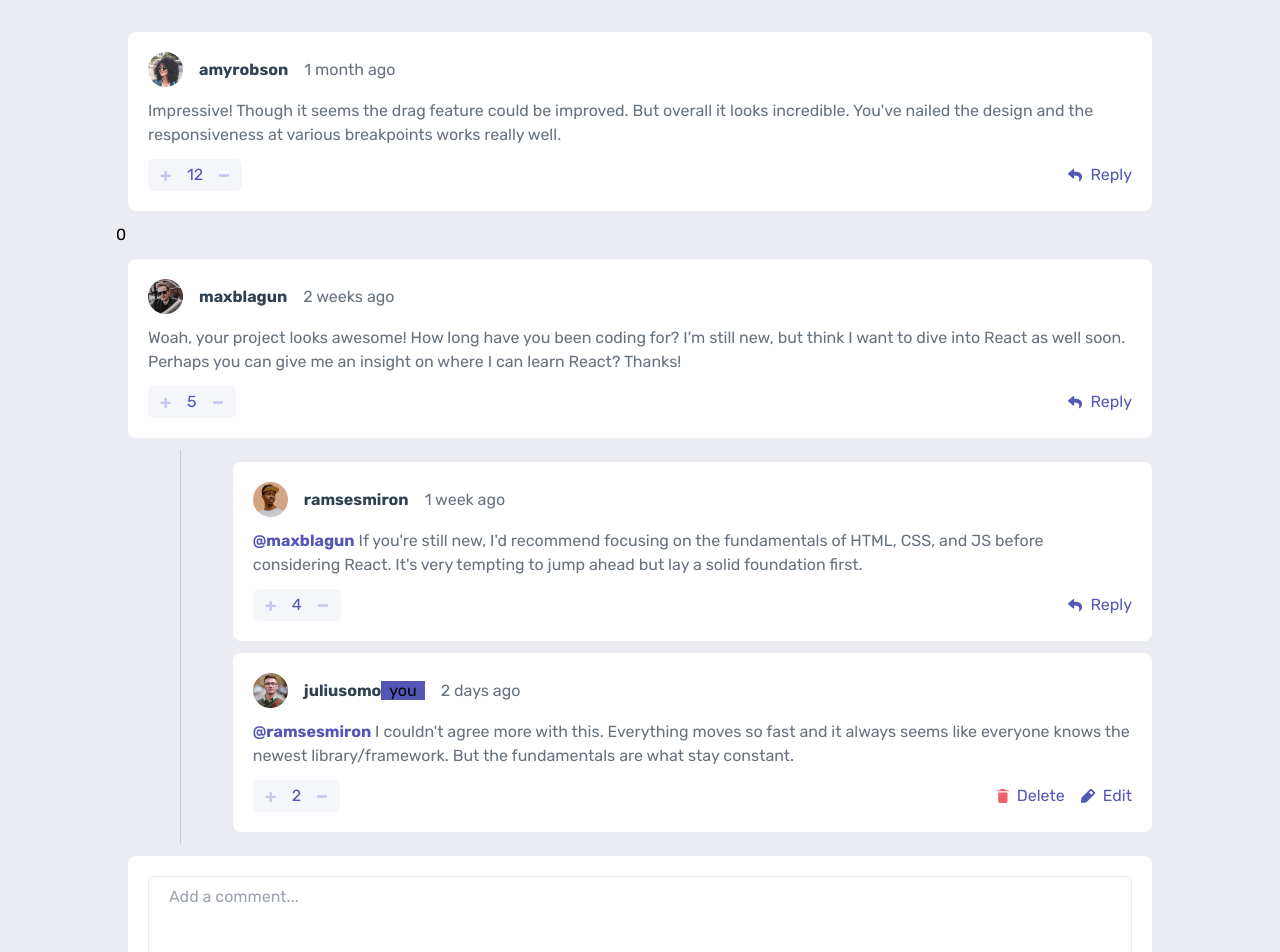
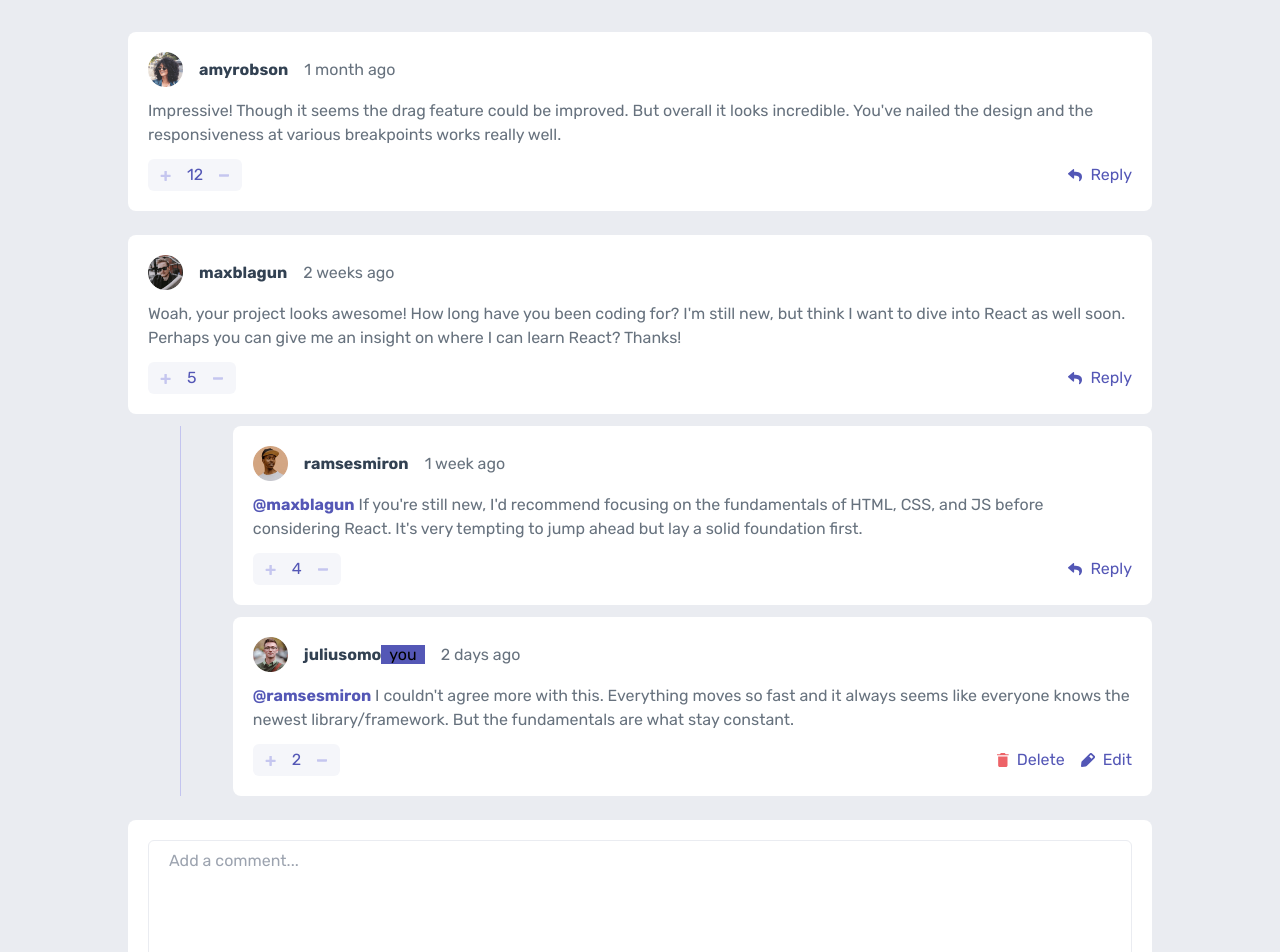
Before and after one commit to NinfarZ/interactive-comments-section, a Next.js app: page / in a window 1280 px wide. Shown: the top 952 px of the page. Built offline with nearby package versions, Linux system fonts and the light colour scheme.

Commit message:
Project works

```diff
--- a/pages/Comment.js
+++ b/pages/Comment.js
@@ -8,9 +8,8 @@ export default function Comment(props) {
 
     const [score, setScore] = useState(props.score)
     const [isEditing, setIsEditing] = useState(false)
+    const [isReplying, setIsReplying] = useState(false)
     const [content, setContent] = useState(props.content)
-    const [replies, setReplies] = useState(props.replies)
-    const [isReplying, setIsReplying] = useState(false)
     const [userScore, setUserScore] = useState(0)
     const [isVisible, setIsVisible] = useState(true)
 
@@ -25,6 +24,10 @@ export default function Comment(props) {
         if (userScore === - 1) return
         setScore(score - 1)
         setUserScore(userScore - 1)
+    }
+
+    function handleHasReplied() {
+        setIsReplying(false)
     }
 
     function removeComment() {
@@ -84,10 +87,10 @@ export default function Comment(props) {
     }
 
     function CommentButtons() {
-
         const handleIsReplying = () => {
             setIsReplying(true)
         }
+
         if (props.username === props.currentUser.username) {
             return (
                 <>
@@ -108,29 +111,6 @@ export default function Comment(props) {
                 <p className='text-Moderate-blue '>Reply</p>
             </button>
         )
-    }
-
-
-
-    function addReply(reply) {
-        const myReply = buildReply(reply)
-        setReplies(previousReplies => [...previousReplies, myReply])
-        setIsReplying(false)
-    }
-
-    function buildReply(text) {
-        const date = moment()
-        const newComment = {
-            id: replies.length + 1,
-            content: text,
-            createdAt: date.fromNow(),
-            score: 0,
-            user: props.currentUser,
-            replyingTo: props.username,
-            replies: []
-        }
-
-        return newComment
     }
 
     return (
@@ -161,9 +141,11 @@ export default function Comment(props) {
                         </div>
                     </div>
                     {isReplying && (
-                        <SendComment buttonText={'REPLY'} submitComment={addReply} image={props.currentUser.image.png} />
+                        <SendComment buttonText={'REPLY'} hasReplied={handleHasReplied} submitComment={props.handleReply} image={props.currentUser.image.png} replyingTo={props.username} />
                     )}
                 </div>
+
+
             )}
         </>
     )
--- a/pages/CommentBlock.js
+++ b/pages/CommentBlock.js
@@ -5,22 +5,27 @@ import SendComment from './SendComment'
 import moment from 'moment/moment'
 
 export default function CommentBlock(props) {
-    const [isReplying, setIsReplying] = useState(false)
+
     const [replies, setReplies] = useState(props.comment.replies)
+
 
     // useEffect(() => {
     //     mapReplies(props.comment)
     // }, [replies])
 
+
+
+
     function buildComment(comment) {
         const userData = comment.user
+        console.log(comment, comment.id)
         return <Comment currentUser={props.currentUser}
             key={comment.id}
-            setIsReplying={false}
+            handleReply={addReply}
             content={comment.content}
             createdAt={comment.createdAt}
             score={comment.score}
-            replies={comment.replies}
+            replies={comment.replies ? comment.replies : []}
             replyingTo={comment.replyingTo || null}
             {...userData}
         />
@@ -28,8 +33,29 @@ export default function CommentBlock(props) {
 
     function mapReplies(replies) {
         if (!replies.length) return
+        return replies.map(reply => buildComment(reply))
+    }
 
-        return replies.map(reply => buildComment(reply))
+    function addReply(reply, replyingTo) {
+        const myReply = buildReply(reply, replyingTo)
+        setReplies(previousReplies => [...previousReplies, myReply])
+
+
+    }
+
+    function buildReply(text, replyingTo) {
+        const date = moment()
+        const newComment = {
+            id: props.commentId + 1,
+            content: text,
+            createdAt: date.fromNow(),
+            score: 0,
+            user: props.currentUser,
+            replyingTo: replyingTo,
+
+        }
+
+        return newComment
     }
 
 
@@ -39,11 +65,6 @@ export default function CommentBlock(props) {
             <div>
                 {buildComment(props.comment)}
             </div>
-            <div>
-                {isReplying && (
-                    <SendComment buttonText={'REPLY'} submitComment={addReply} image={props.currentUser.image.png} />
-                )}
-            </div>
             <div className='before:content-[""] before:absolute before:bottom-0 before:top-0 before:left-16 before:border-l before:border-l-Light-grayish-blue relative'>
                 <div className='w-[90%] ml-auto'>
                     {mapReplies(replies)}
--- a/pages/SendComment.js
+++ b/pages/SendComment.js
@@ -9,7 +9,8 @@ export default function SendComment(props) {
     }
 
     const handleCommentSubmit = () => {
-        props.submitComment(comment)
+        props.submitComment(comment, props.replyingTo)
+        props.hasReplied && props.hasReplied()
     }
     return (
         <div className=' bg-White m-3 p-5 rounded-lg flex flex-col max-w-5xl space-y-3'>
--- a/pages/index.js
+++ b/pages/index.js
@@ -1,6 +1,6 @@
 import { data } from 'autoprefixer'
 import Head from 'next/head'
-import { useState } from 'react'
+import { useState, useEffect } from 'react'
 import Comment from './Comment'
 import SendComment from './SendComment'
 import CommentBlock from './CommentBlock'
@@ -11,40 +11,32 @@ export default function Home() {
 
 
   const currentUser = commentsData.currentUser
-  const [commentSection, setCommentSetion] = useState(commentsData.comments)
+  const [commentSection, setCommentSection] = useState(commentsData.comments)
+  const [commentCount, setCommentCount] = useState(0)
+
+  // const handleNewComment = () => {
+  //   setCommentCount(prev => prev + 1)
+  // }
 
 
   function buildCommentSection(comments) {
-    return commentSection.map(comment => buildComment(comment))
+    return comments.map(comment => buildComment(comment))
   }
 
+
   function buildComment(comment) {
-    const userData = comment.user
+
     return (
       <>
         <div>
-          <Comment currentUser={currentUser}
+          <CommentBlock currentUser={currentUser}
+            commentId={comment.id}
             key={comment.id}
-            setIsReplying={false}
-            content={comment.content}
-            createdAt={comment.createdAt}
-            score={comment.score}
-            replies={comment.replies}
-            replyingTo={comment.replyingTo || null}
-            {...userData}
+            comment={comment}
           />
 
         </div>
-        {comment.replies && comment.replies.length && (
-          <div className='before:content-[""] before:absolute before:bottom-0 before:top-0 before:left-16 before:border-l before:border-l-Light-grayish-blue relative'>
-            <div className='w-[90%] ml-auto'>
-              {comment.replies.map(reply => buildComment(reply))}
-            </div>
-          </div>
-        )}
-
       </>
-
     )
   }
 
@@ -64,8 +56,9 @@ export default function Home() {
 
   function addNewComment(text) {
     const newComment = buildCommentObj(text)
-    setCommentSetion(previousComments => [...previousComments, newComment])
+    setCommentSection(previousComments => [...previousComments, newComment])
   }
+
 
   return (
     <>
@@ -76,12 +69,15 @@ export default function Home() {
         <link rel="icon" href="/favicon.ico" />
       </Head>
       <main className='bg-Light-gray min-h-screen font-rubik pt-5 flex justify-center'>
+
         <section className='flex flex-col '>
           {buildCommentSection(commentSection)}
 
           <SendComment buttonText={'SEND'} submitComment={addNewComment} image={currentUser.image.png} />
         </section>
 
+
+
       </main>
     </>
   )
```
